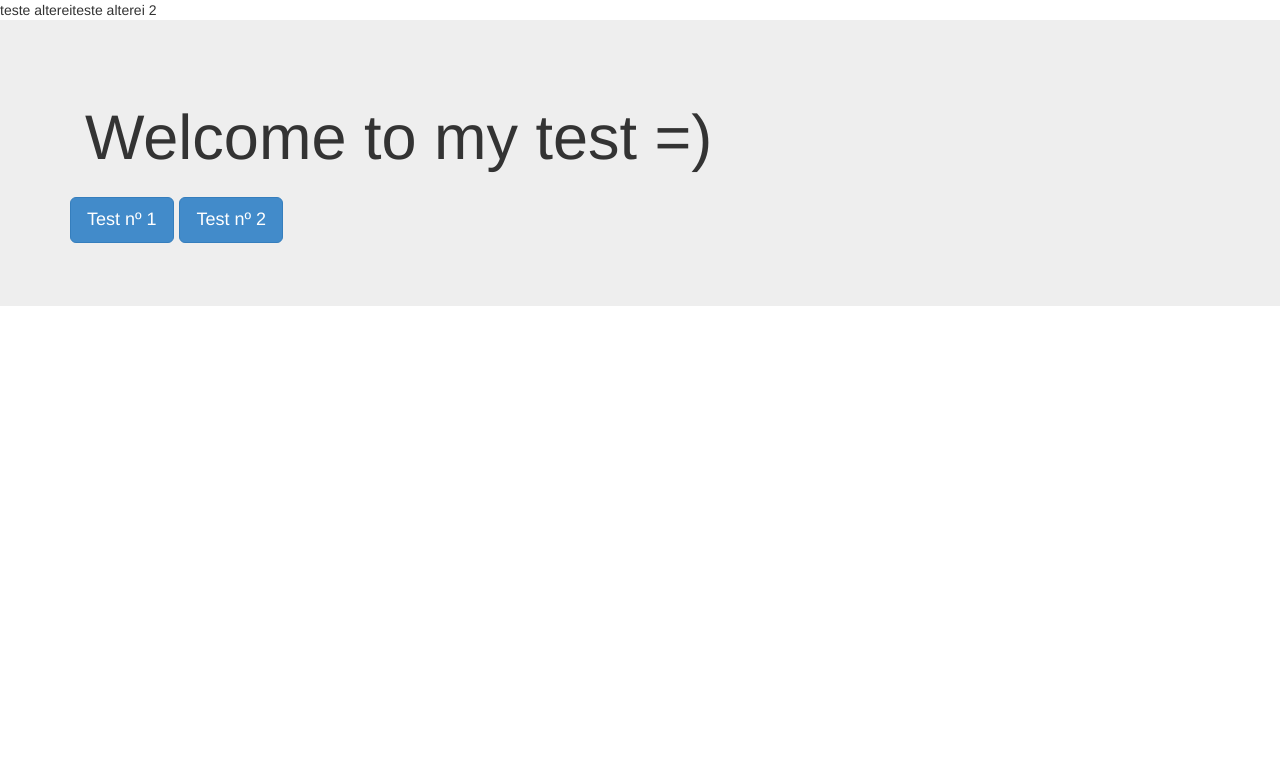
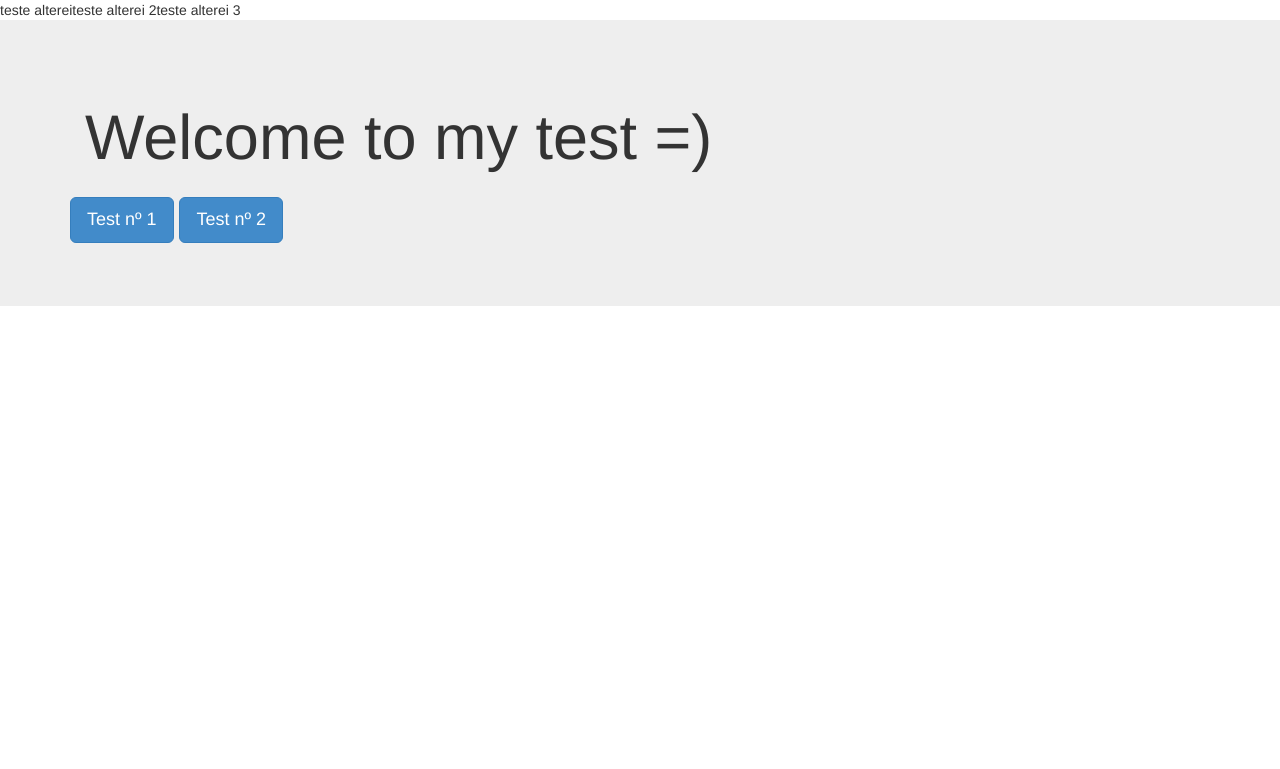
Before and after one commit to krammcarolina/mmdadigital-carol, a PHP site: page /index.php/home in a window 1280 px wide. Shown: the top 769 px of the page. Run offline with PHP 8.4, Linux system fonts and the light colour scheme; data comes from the database, SQL or seed files in the repository.

Commit message:
teste commit 3

```diff
--- a/index.php
+++ b/index.php
@@ -1,6 +1,7 @@
 <?php
   echo "teste alterei";
   echo "teste alterei 2";
+  echo "teste alterei 3";
 	$url = explode('/',$_SERVER['REQUEST_URI']);
 	array_shift($url);
 	/*configuração Lucas*/
```
